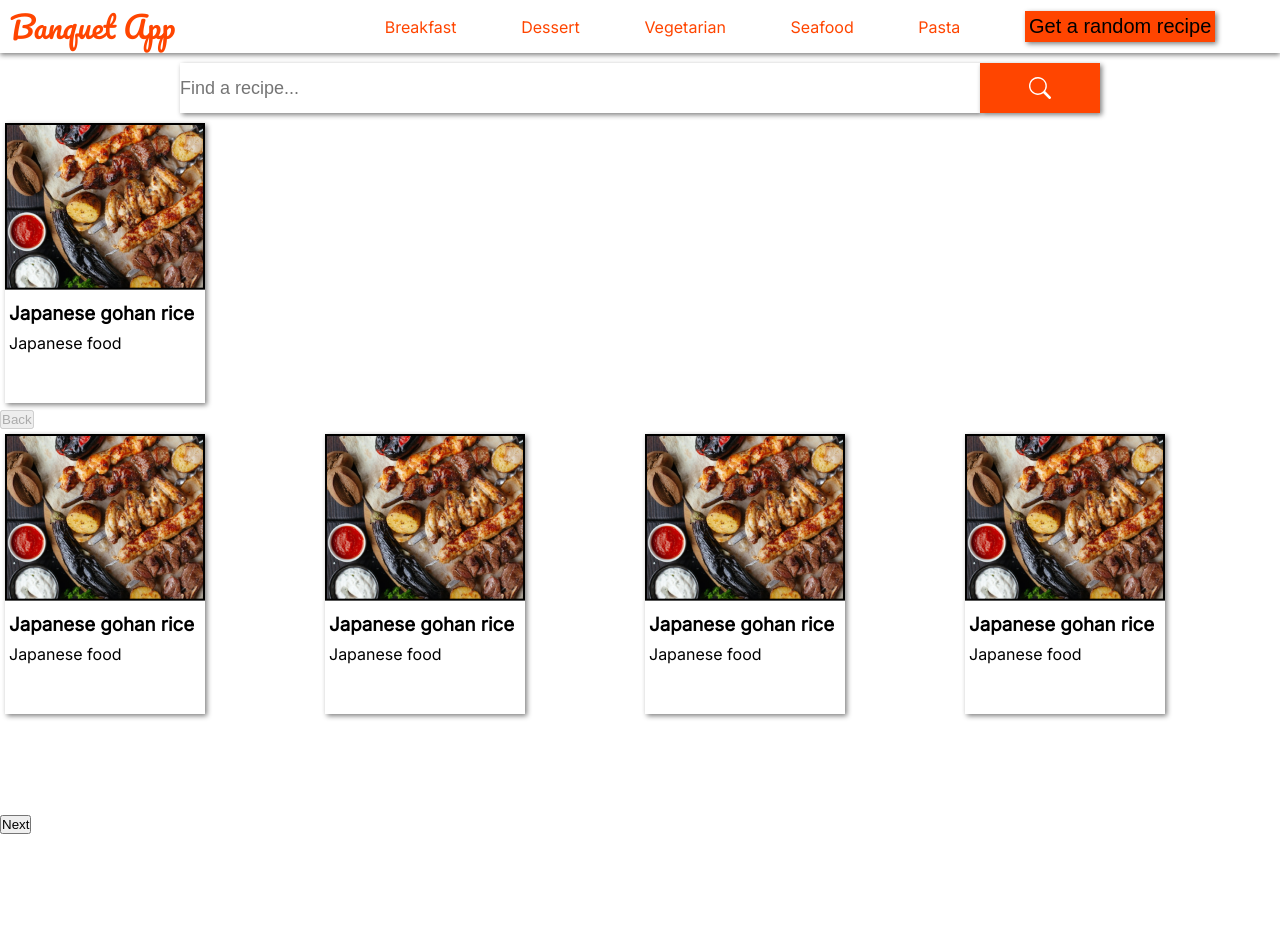
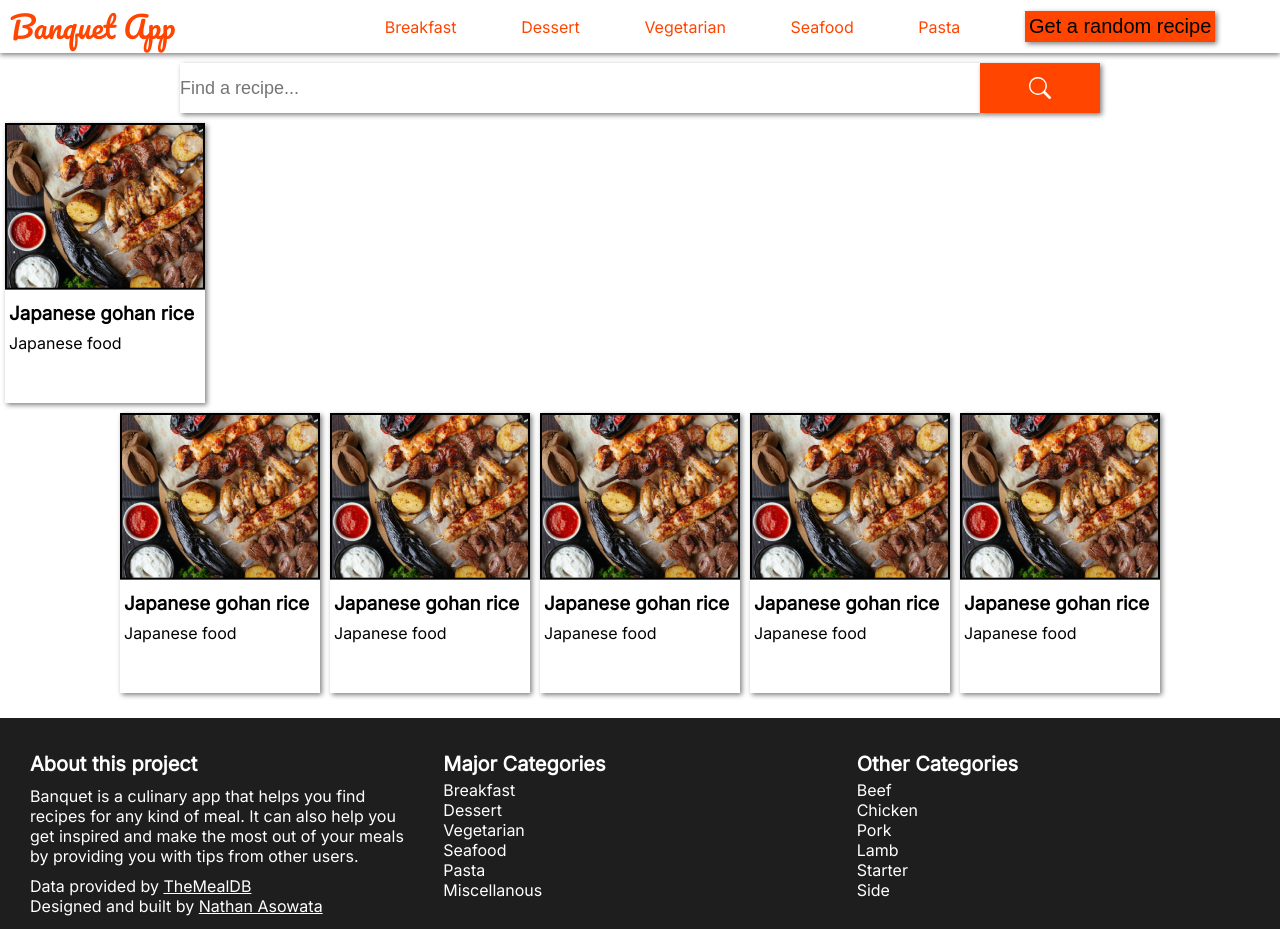
Before and after one commit to NathanAsowata/banquet-app, a Next.js app: page / in a window 1280 px wide. Shown: the top 929 px of the page. Before the commit the page ends 834 px from the top, so only its background shows below. Built offline with nearby package versions, Linux system fonts and the light colour scheme.

Commit message:
Add footer component

```diff
--- a/components/Carousel.tsx
+++ /dev/null
@@ -1,51 +0,0 @@
-import React from 'react'
-import { CarouselProvider, Slider, Slide, ButtonBack, ButtonNext } from 'pure-react-carousel';
-import 'pure-react-carousel/dist/react-carousel.es.css';
-import RecipeCard from './RecipeCard';
-
-const Carousel = () => {
-  return (
-    <CarouselProvider naturalSlideWidth={1000} naturalSlideHeight={1200}
-
-        totalSlides={7} visibleSlides={4} >
-
-        <ButtonBack>Back</ButtonBack>
-
-        <Slider>
-            <Slide index={0}>
-                <RecipeCard />
-            </Slide>
-
-            <Slide index={1}>
-                <RecipeCard />
-            </Slide>
-
-            <Slide index={2}>
-                <RecipeCard />
-            </Slide>
-
-
-            <Slide index={3}>
-                <RecipeCard />
-            </Slide>
-
-            <Slide index={4}>
-                <RecipeCard />
-            </Slide>
-
-            <Slide index={5}>
-                <RecipeCard />
-            </Slide>
-
-            <Slide index={6}>
-                <RecipeCard />
-            </Slide>
-
-        </Slider>
-
-        <ButtonNext>Next</ButtonNext>
-    </CarouselProvider>
-  )
-}
-
-export default Carousel
--- /dev/null
+++ b/components/Footer.tsx
@@ -0,0 +1,51 @@
+import Link from "next/link"
+import {BsLinkedin,BsGithub, BsTwitter} from "react-icons/bs"
+import styles from "../styles/Footer.module.scss"
+
+const Footer = () => {
+  return (
+    <footer className={styles.footer}>
+        <section className={styles.section} >
+            <h2 className={styles.heading} >About this project</h2>
+            <p className={styles.text} >Banquet is a culinary app that helps you find recipes for any kind of meal.
+                 It can also help you get inspired and make the most out of your meals by
+                 providing you with tips from other users.
+            </p>
+            <p className={styles.text} >
+                Data provided by <Link href={`https://www.themealdb.com/api.php`}>
+                    <a target="_blank"> TheMealDB</a></Link>
+                <br />
+                Designed and built by <Link href={`http://www.nathanasowata.com/`}>
+                    <a target="_blank"> Nathan Asowata</a></Link>
+            </p>
+            <BsLinkedin className={styles.icon} />
+            <BsGithub className={styles.icon} />
+            <BsTwitter className={styles.icon} />
+        </section>
+        <section className={styles.section} >
+            <h2 className={styles.heading}>Major Categories</h2>
+            <ul>
+                <li>Breakfast</li>
+                <li>Dessert</li>
+                <li>Vegetarian</li>
+                <li>Seafood</li>
+                <li>Pasta</li>
+                <li>Miscellanous</li>
+            </ul>
+        </section>
+        <section className={styles.section} >
+            <h2 className={styles.heading}>Other Categories</h2>
+            <ul>
+                <li>Beef</li>
+                <li>Chicken</li>
+                <li>Pork</li>
+                <li>Lamb</li>
+                <li>Starter</li>
+                <li>Side</li>
+            </ul>
+        </section>
+    </footer>
+  )
+}
+
+export default Footer
--- /dev/null
+++ b/components/TrendingRecipes.tsx
@@ -0,0 +1,16 @@
+import styles from "../styles/TrendingRecipes.module.scss"
+import RecipeCard from "./RecipeCard"
+
+const TrendingRecipes = () => {
+  return (
+    <div className={styles.container}>
+        <RecipeCard />
+        <RecipeCard />
+        <RecipeCard />
+        <RecipeCard />
+        <RecipeCard />
+    </div>
+  )
+}
+
+export default TrendingRecipes
--- a/package.json
+++ b/package.json
@@ -10,9 +10,8 @@
   },
   "dependencies": {
     "next": "12.2.0",
-    "pure-react-carousel": "^1.28.1",
-    "react": "18.2.0",
-    "react-dom": "18.2.0",
+    "react": "^18.2.0",
+    "react-dom": "^18.2.0",
     "react-icons": "^4.4.0",
     "sass": "^1.53.0"
   },
--- a/pages/_app.tsx
+++ b/pages/_app.tsx
@@ -1,12 +1,14 @@
 import '../styles/globals.scss'
 import type { AppProps } from 'next/app'
 import NavBar from '../components/NavBar'
+import Footer from '../components/Footer'
 
 function MyApp({ Component, pageProps }: AppProps) {
   return (
     <>
       <NavBar />
       <Component {...pageProps} />
+      <Footer />
     </>
   )
 
--- a/pages/index.tsx
+++ b/pages/index.tsx
@@ -1,13 +1,13 @@
-import Carousel from "../components/Carousel"
 import RecipeCard from "../components/RecipeCard"
 import SearchBar from "../components/SearchBar"
+import TrendingRecipes from "../components/TrendingRecipes"
 
 const Home= () => {
   return (
     <>
       <SearchBar />
       <RecipeCard />
-      <Carousel />
+      <TrendingRecipes />
     </>
   )
 }
--- /dev/null
+++ b/styles/Footer.module.scss
@@ -0,0 +1,47 @@
+.footer{
+    margin-top: 20px;
+    background-color: #1e1e1e;
+    color: white;
+    padding: 20px;
+    ul{
+        list-style-type: none;
+        li:hover{
+            text-decoration: underline;
+            cursor: pointer;
+            width: fit-content;
+        }
+    }
+    a {
+        color: white;
+        text-decoration: underline;
+        &:hover{
+            color: #ff4500;
+        }
+    }
+}
+.section{
+    margin: 10px;
+}
+.heading{
+    font-weight: 600;
+    font-size: 20px;
+    margin: 4px 0px;
+}
+.text{
+    margin: 10px 0px;
+}
+.icon{
+    font-size: 25px;
+    margin: 5px;
+    &:hover{
+        color: #ff4500;
+    }
+}
+
+// For large devices
+@media screen and (min-width: 700px) {
+    .footer{
+        display: grid;
+        grid-template-columns: repeat(3, 1fr);
+    }
+}
--- /dev/null
+++ b/styles/TrendingRecipes.module.scss
@@ -0,0 +1,18 @@
+// For small devices
+@media screen and (max-width: 450px) {
+    .container{
+        display: flex;
+        flex-direction: column;
+        align-items: center;
+    }
+}
+
+
+// For larger devices
+@media screen and (min-width: 450px) {
+    .container{
+        display: flex;
+        flex-direction: row;
+        justify-content: center;
+    }
+}
```
Also changed, not shown: 1 other file (tests, documents, lock files or other folders).
